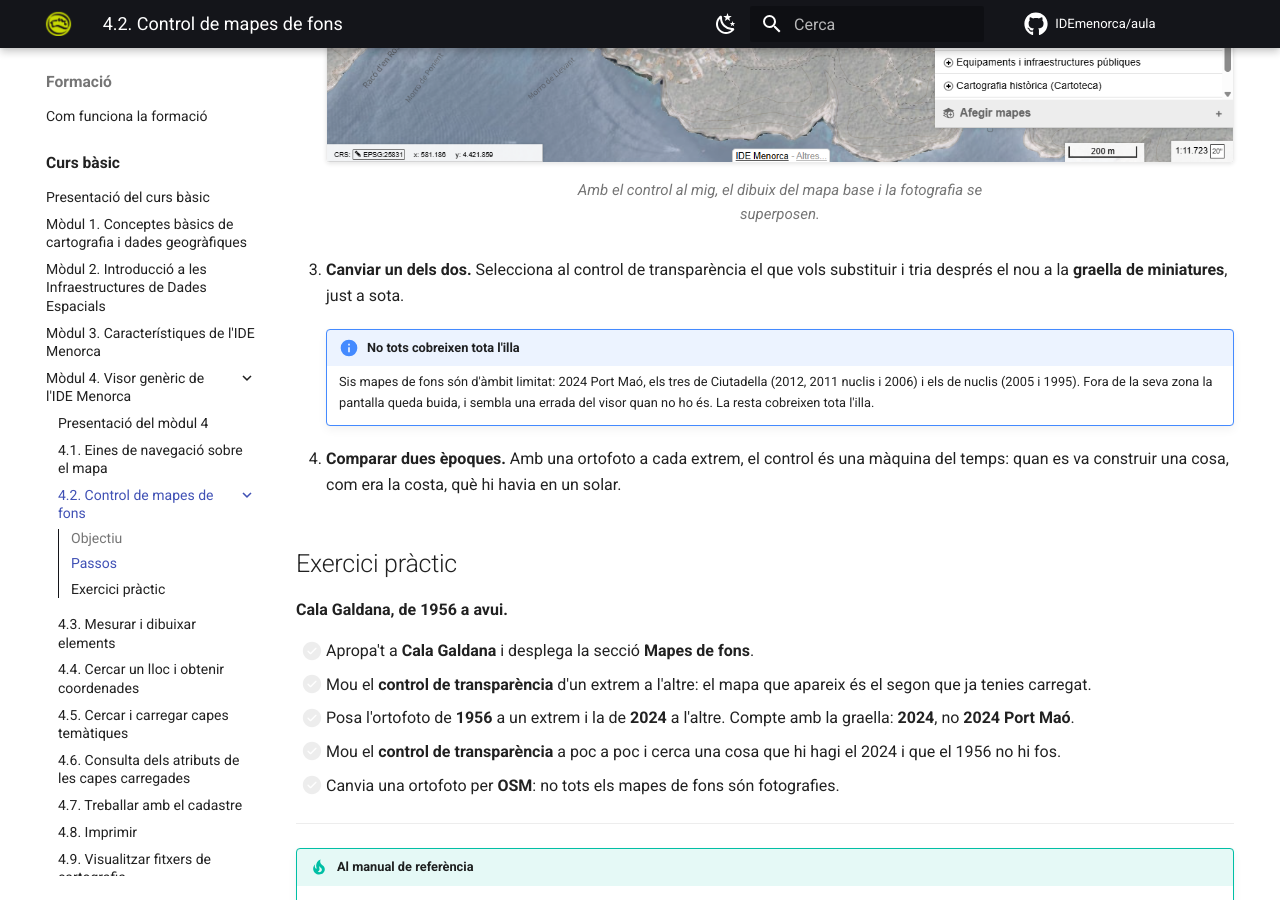
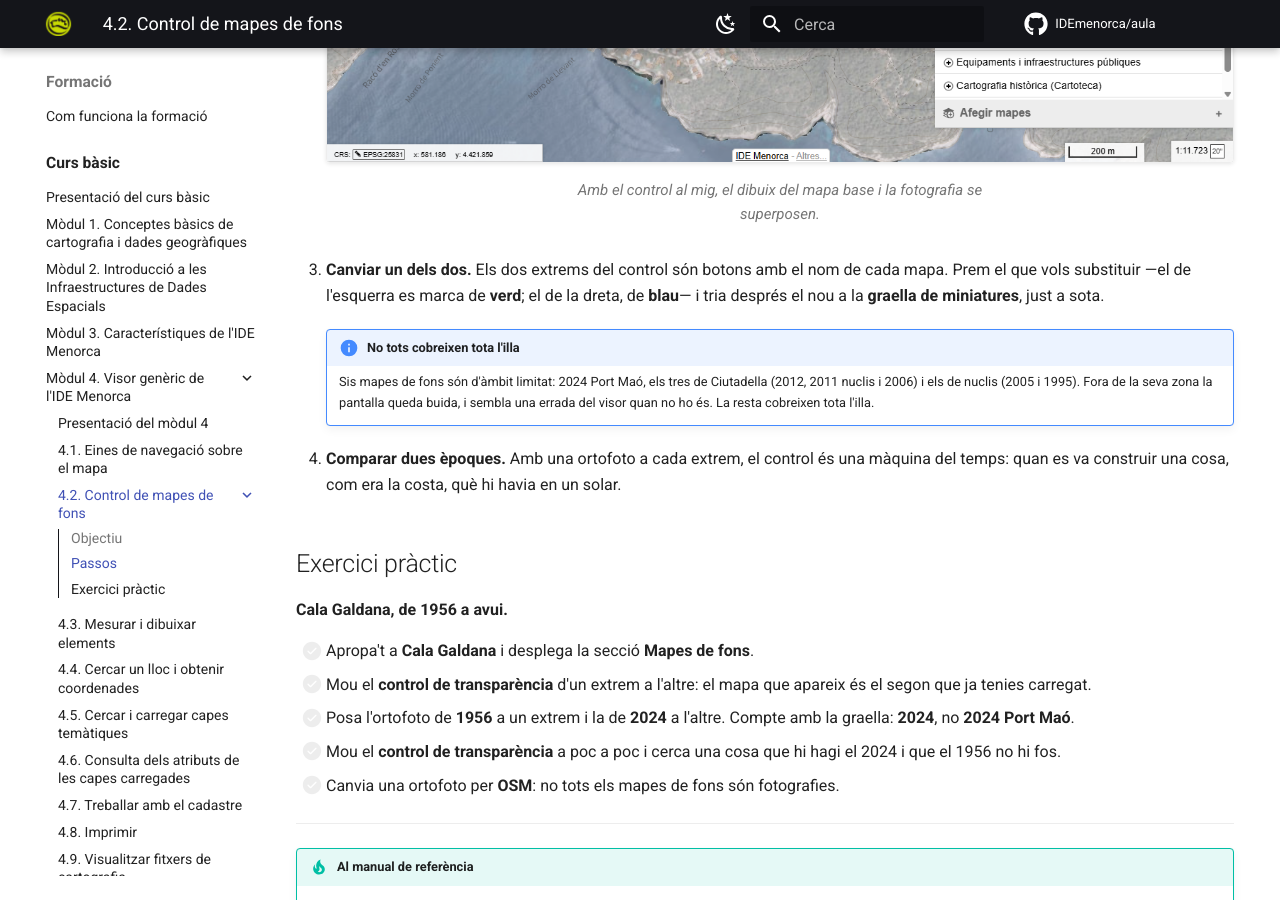
Before and after one commit to IDEmenorca/aula, an MkDocs documentation site: the page built from docs/formacio/basic/modul-4-visor/02-mapes-de-fons.md, in a window 1280 px wide and 900 px high, scrolled down 884 px. Built offline with MkDocs 1.6.1 and Material for MkDocs 9.7.7, drawn with Linux system fonts in a browser that asks for light colours; comment, search, counter and statistics services are not loaded.

Commit message:
Explica com es marca el mapa de fons que se substituira
Els dos extrems del control de transparencia son botons: el de l'esquerra es
marca de verd i el de la dreta, de blau. El text deia nomes "selecciona el que
vols substituir", sense dir com saps quin tens marcat.

Corregit a la 4.2 del curs i a la 2.2 del manual.

Co-Authored-By: Claude Opus 5 <noreply@anthropic.com>

```diff
--- a/docs/formacio/basic/modul-4-visor/02-mapes-de-fons.md
+++ b/docs/formacio/basic/modul-4-visor/02-mapes-de-fons.md
@@ -21,8 +21,10 @@ mateix lloc amb el control de transparència.
       <figcaption>Amb el control al mig, el dibuix del mapa base i la fotografia se superposen.</figcaption>
     </figure>
 
-3. **Canviar un dels dos.** Selecciona al control de transparència el que vols
-   substituir i tria després el nou a la **graella de miniatures**, just a sota.
+3. **Canviar un dels dos.** Els dos extrems del control són botons amb el nom
+   de cada mapa. Prem el que vols substituir —el de l'esquerra es marca de
+   **verd**; el de la dreta, de **blau**— i tria després el nou a la **graella
+   de miniatures**, just a sota.
 
     !!! info "No tots cobreixen tota l'illa"
         Sis mapes de fons són d'àmbit limitat: 2024 Port Maó, els tres de
```
Also changed, not shown: docs/manuals/visor-generic/02-panell-capes.md (+2 -1 lines).
